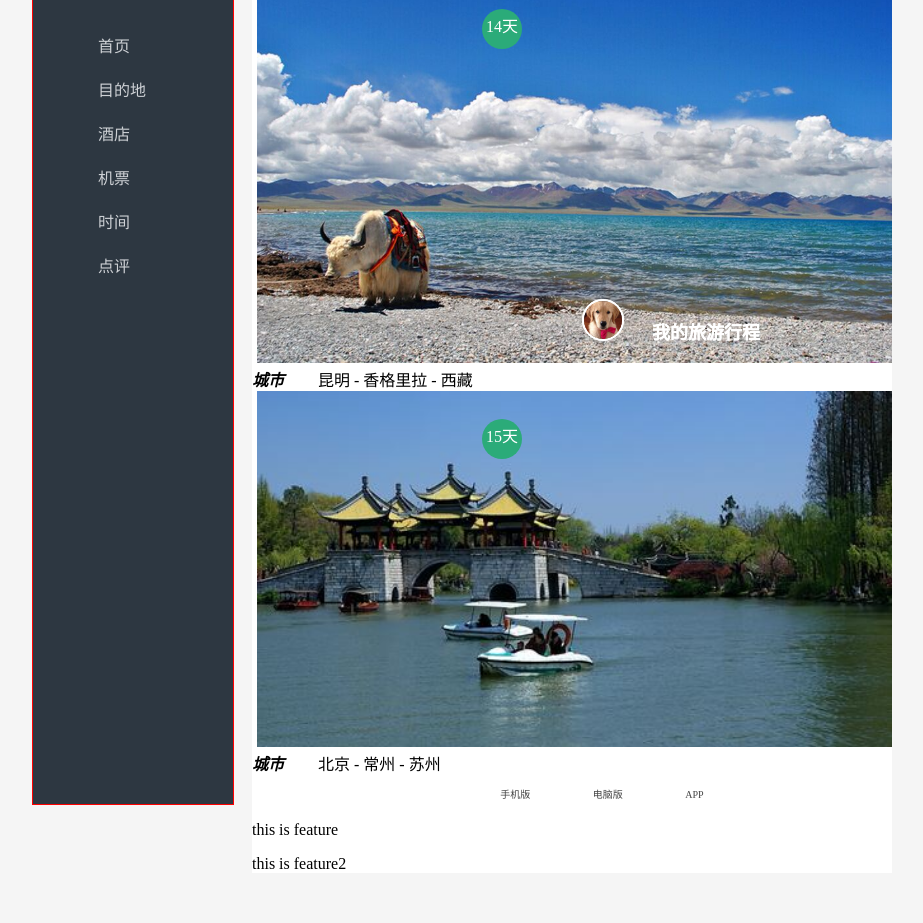
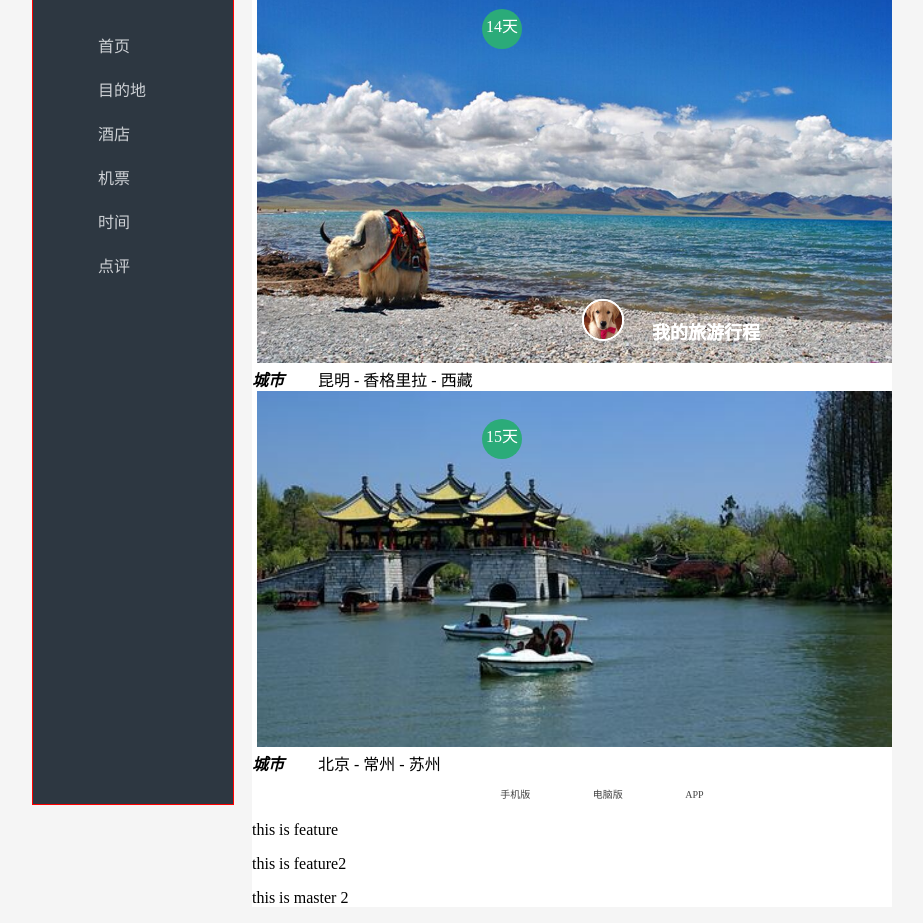
Before and after one commit to shuyejun26/hello, a plain HTML site: page tour/tour.html in a window 1280 px wide. Shown: the part 97-1020 px from the top of the page, without its empty margins (68-991 px from the left). Before the commit the page ends 986 px from the top, so only its background shows below. Drawn offline with Linux system fonts and the light colour scheme.

Commit message:
作业5 26舒叶军 finished tha page

```diff
--- a/tour/tour.html
+++ b/tour/tour.html
@@ -86,6 +86,7 @@
 
     <p>this is feature</p>
     <p>this is feature2</p>
+    <p>this is master 2</p>
 
 </body>
 </html>
```
